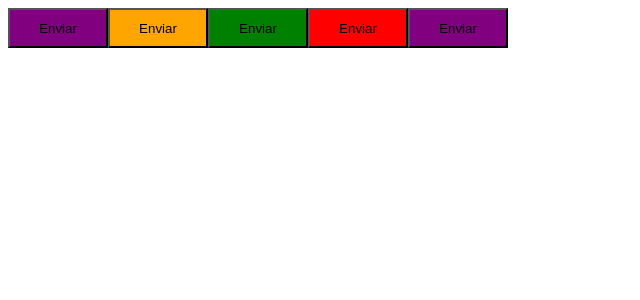
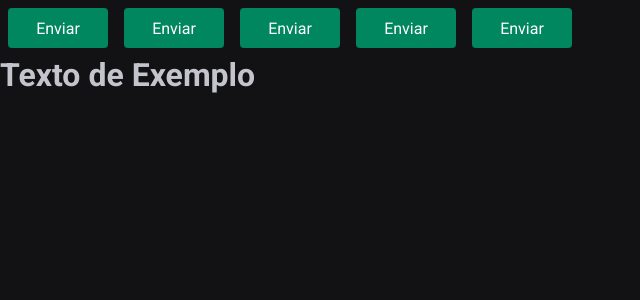
Before and after one commit to Raimison2020/ignite-timer, a React (Vite) app: page / in a window 1280 px wide. Shown: the top 300 px of the page, without its empty margins (0-640 px from the left). Built offline with nearby package versions, Linux system fonts and the light colour scheme.

Commit message:
Configuração ThemeProvider, createGlobalStyle e tipagem de temas styled.d.ts

```diff
--- a/index.html
+++ b/index.html
@@ -3,8 +3,13 @@
 
 <head>
   <meta charset="UTF-8" />
+  <link rel="preconnect" href="https://fonts.googleapis.com">
+  <link rel="preconnect" href="https://fonts.gstatic.com" crossorigin>
   <link rel="icon" type="image/svg+xml" href="/vite.svg" />
   <meta name="viewport" content="width=device-width, initial-scale=1.0" />
+  <link
+    href="https://fonts.googleapis.com/css2?family=Roboto+Mono:ital,wght@0,100..700;1,100..700&family=Roboto:ital,wght@0,100..900;1,100..900&display=swap"
+    rel="stylesheet">
   <title>Ignite Timer</title>
 </head>
 
--- a/package.json
+++ b/package.json
@@ -12,6 +12,7 @@
   "dependencies": {
     "react": "^19.2.0",
     "react-dom": "^19.2.0",
+    "react-router-dom": "^7.13.0",
     "styled-components": "^6.3.8"
   },
   "devDependencies": {
--- a/src/App.tsx
+++ b/src/App.tsx
@@ -1,13 +1,20 @@
+import { ThemeProvider } from "styled-components";
 import { Button } from "./components/Button";
+import { defaultTheme } from "./styles/themes/default";
+import { GlobalStyle } from "./styles/global";
 
 export function App() {
   return (
-    <>
+    <ThemeProvider theme={defaultTheme}>
       <Button variant="primary" />
       <Button variant="secondary" />
       <Button variant="success" />
       <Button variant="danger" />
       <Button />
-    </>
+
+      <h1>Texto de Exemplo</h1>
+
+      <GlobalStyle />
+    </ThemeProvider>
   )
 }
--- a/src/components/Button.styles.ts
+++ b/src/components/Button.styles.ts
@@ -16,6 +16,12 @@
 export const ButtonContainer = styled.button<ButtonContainerProps>`
   width: 100px;
   height: 40px;
+  border-radius: 4px;
+  border: 0;
+  margin: 8px;
 
-  ${props => css`Background-color: ${buttonVariants[props.variant]}`}
+  background-color: ${props => props.theme['green-500']};
+  color: ${props => props.theme.white}
+
+  /* ${props => css`Background-color: ${buttonVariants[props.variant]}`} */
 `
--- /dev/null
+++ b/src/styles/global.ts
@@ -0,0 +1,25 @@
+import { createGlobalStyle } from "styled-components";
+
+export const GlobalStyle = createGlobalStyle`
+  *{
+    margin: 0;
+    padding: 0;
+    box-sizing: border-box;
+  }
+
+  :focus {
+    outline: 0;
+    box-shadow: 0 0 0 2px ${props => props.theme["green-500"]};
+  }
+
+  body {
+   background: ${props => props.theme['gray-900']};
+   color: ${props => props.theme['gray-300']};
+  }
+
+  body, input, textarea, button{
+    font-family: 'Roboto', sans-serif;
+    font-weight: 400;
+    font-size: 1rem;
+  }
+`
--- /dev/null
+++ b/src/styles/themes/default.ts
@@ -0,0 +1,20 @@
+export const defaultTheme = {
+  white: '#fff',
+  'gray-100': '#E1E1E6',
+  'gray-300': '#C4C4CC',
+  'gray-400': '#8D8D99',
+  'gray-500': '#7C7C8A',
+  'gray-600': '#323238',
+  'gray-700': '#29292E',
+  'gray-800': '#202024',
+  'gray-900': '#121214',
+
+  'green-300': '#00B37E',
+  'green-500': '#00875F',
+  'green-700': '#015F43',
+
+  'red-500': '#AB222E',
+  'red-700': '#7A1921',
+
+  'yellow-500': '#FBA94C',
+}
```
Also changed, not shown: src/@types/styled.d.ts (added, +8 -0 lines), 1 other file (tests, documents, lock files or other folders).
